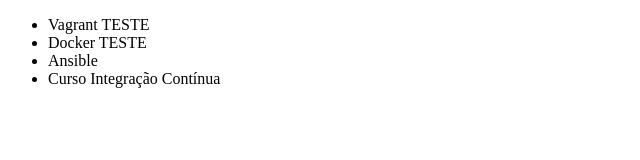
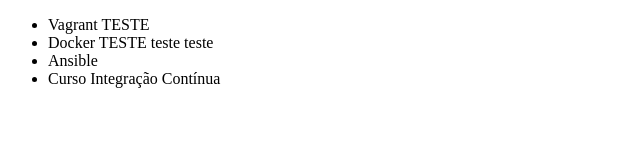
Before and after one commit to paulohbsa/alura_git_test, a plain HTML site: page index.html in a window 1280 px wide. Shown: the full height of the page, 0-640 px from the left. Drawn offline with Linux system fonts and the light colour scheme.

Commit message:
corrigindo curso

```diff
--- a/index.html
+++ b/index.html
@@ -7,7 +7,7 @@
 <body>
     <ul>
         <li>Vagrant TESTE</li>
-        <li>Docker TESTE</li>
+        <li>Docker TESTE teste teste</li>
         <li>Ansible</li>
         <li>Curso Integração Contínua</li>
     </ul>
```
